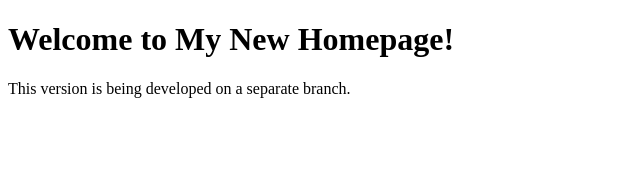
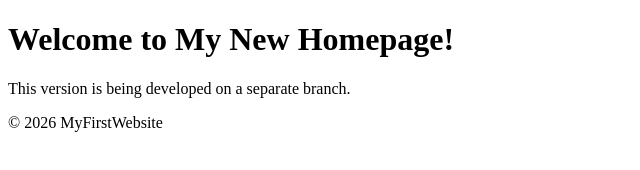
Before and after one commit to fadhillaaa16/MyFirstWebsite, a plain HTML site: page index.html in a window 1280 px wide. Shown: the whole page, without its empty margins (0-640 px from the left). Drawn offline with Linux system fonts and the light colour scheme.

Commit message:
Add Website footer

```diff
--- a/index.html
+++ b/index.html
@@ -9,4 +9,7 @@
     <h1>Welcome to My New Homepage!</h1>
     <p>This version is being developed on a separate branch.</p>
 </body>
+<footer>
+    <p>© 2026 MyFirstWebsite</p>
+</footer>
 </html>
```
